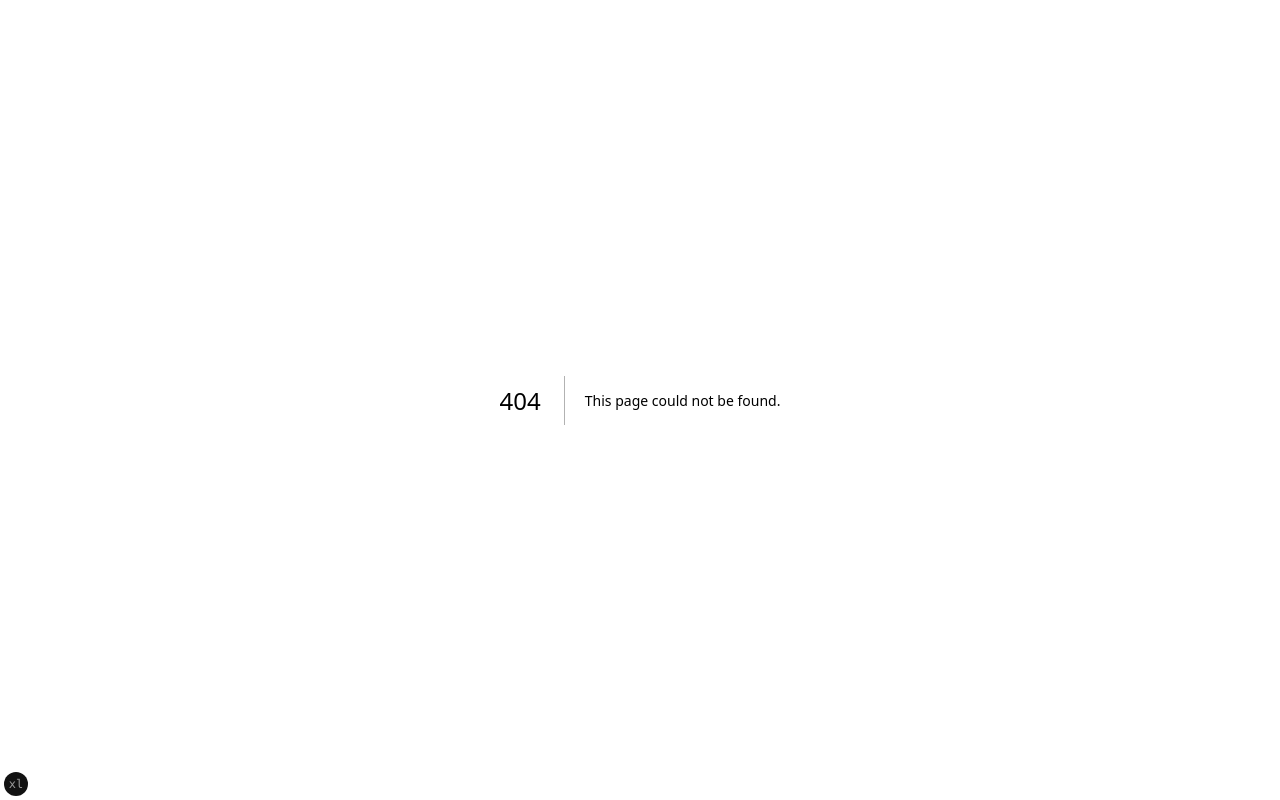
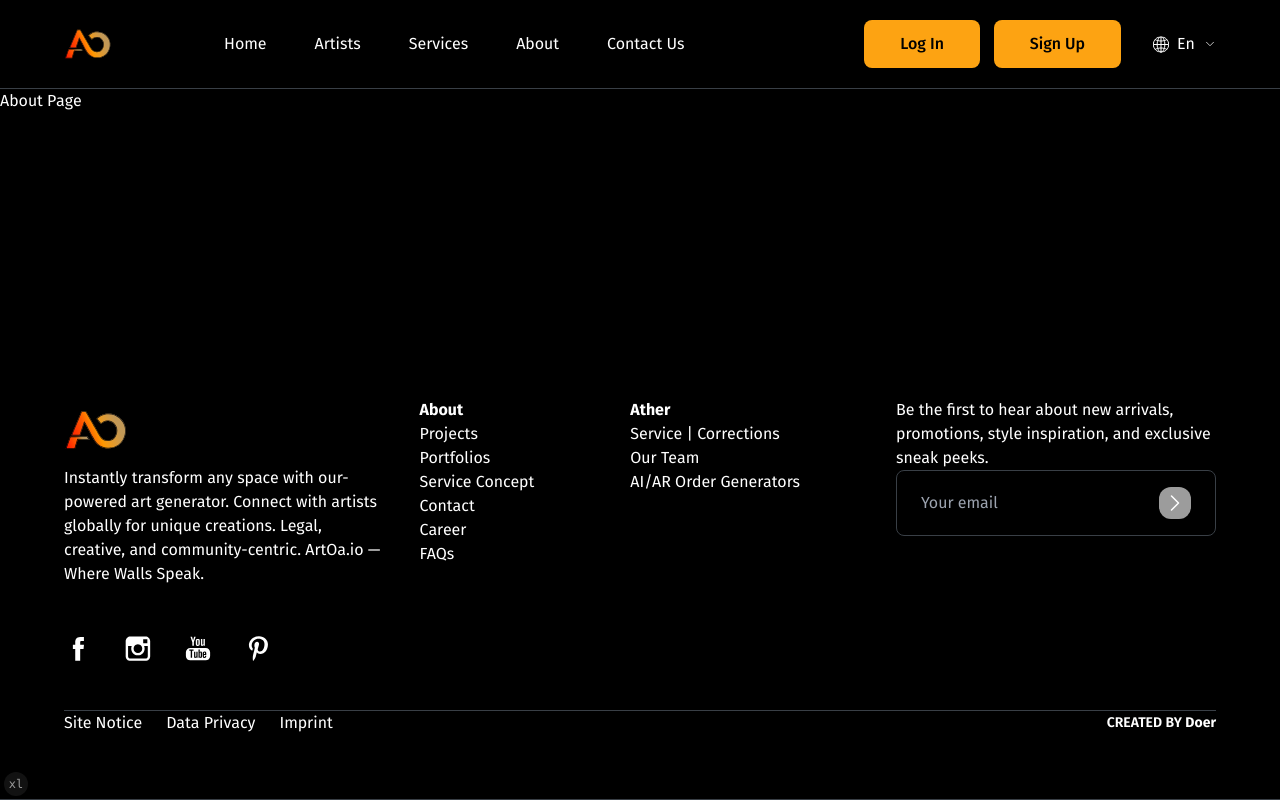
Before and after one commit to chubinaaa/artoa-FE, a Next.js app: page /about in a window 1280 px wide. Before the commit this address had no page. Built offline with nearby package versions, Linux system fonts and the light colour scheme.

Commit message:
add placeholder pages; change name of navigation menu file; add link on header logo

```diff
--- /dev/null
+++ b/src/app/(public)/about/page.tsx
@@ -0,0 +1,7 @@
+export default function AboutPage() {
+  return (
+    <div className="size-full">
+      <h1>About Page</h1>
+    </div>
+  );
+}
--- /dev/null
+++ b/src/app/(public)/artists/page.tsx
@@ -0,0 +1,7 @@
+export default function ArtistsPage() {
+  return (
+    <div className="size-full">
+      <h1>Artists Page</h1>
+    </div>
+  );
+}
--- /dev/null
+++ b/src/app/(public)/contact-us/page.tsx
@@ -0,0 +1,7 @@
+export default function ContactUsPage() {
+  return (
+    <div className="size-full">
+      <h1>Contact Us Page</h1>
+    </div>
+  );
+}
--- /dev/null
+++ b/src/app/(public)/services/page.tsx
@@ -0,0 +1,7 @@
+export default function ServicesPage() {
+  return (
+    <div className="size-full">
+      <h1>Services Page</h1>
+    </div>
+  );
+}
--- a/src/components/header/menu.tsx
+++ b/src/components/header/navigation.tsx
@@ -5,10 +5,10 @@ const menuItems = [
   { label: "Artists", url: "/artists" },
   { label: "Services", url: "/services" },
   { label: "About", url: "/about" },
-  { label: "Contact Us", url: "/contact" },
+  { label: "Contact Us", url: "/contact-us" },
 ];
 
-export function Menu() {
+export function Navigation() {
   return (
     <nav className="hidden lg:flex">
       <ul className="flex items-center justify-between gap-12">
--- a/src/components/header/public-header.tsx
+++ b/src/components/header/public-header.tsx
@@ -1,8 +1,9 @@
 import { Icons } from "../icons";
 import { MenuButton } from "./menu-button";
-import { Menu } from "./menu";
+import { Navigation } from "./navigation";
 import { HeaderButtons } from "./buttons";
 import { LanguageSwitcher } from "./language-switcher";
+import Link from "next/link";
 
 export function PublicHeader() {
   return (
@@ -10,8 +11,10 @@ export function PublicHeader() {
       <div className="flex w-full justify-between">
         <div className="flex items-center gap-28 max-sm:gap-3">
           <MenuButton />
-          <Icons.logo className="size-12 cursor-pointer max-sm:size-8" />
-          <Menu />
+          <Link href={"/"}>
+            <Icons.logo className="size-12 cursor-pointer max-sm:size-8" />
+          </Link>
+          <Navigation />
         </div>
         <div className="max-ms: flex items-center gap-2 md:gap-8">
           <Icons.avatarIcon className="block sm:hidden" />
```
